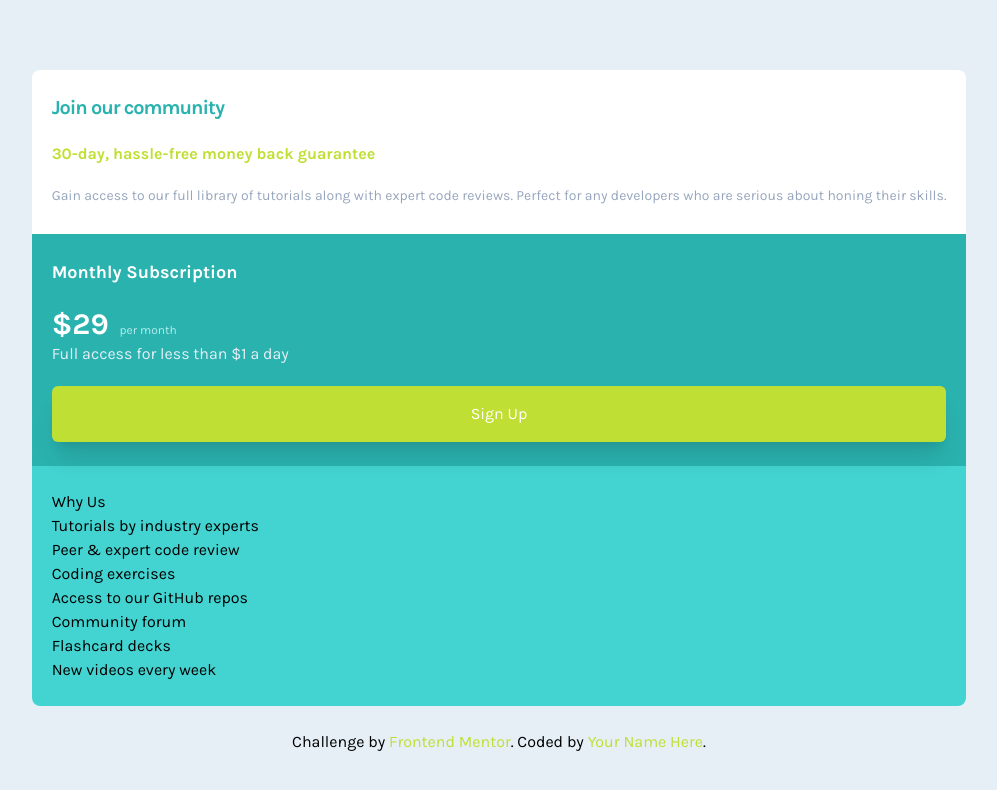
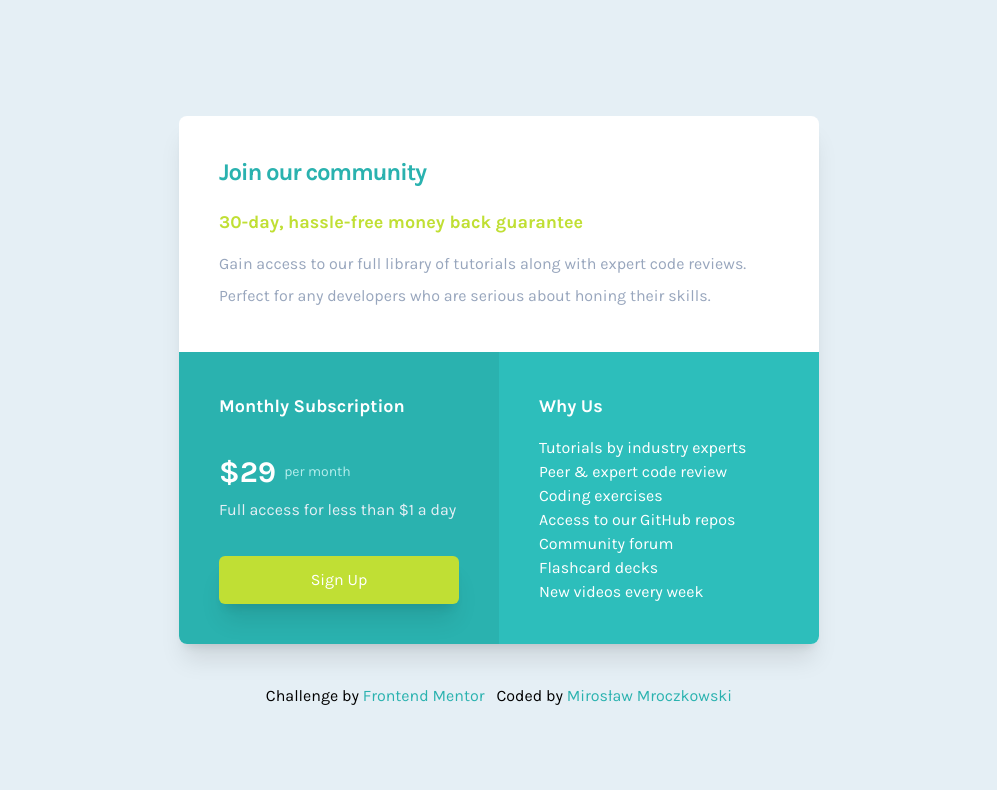
Before and after one commit to FrontEndMentor-MyChallanges/single-price-grid-component, a website: page index.html in a window 1280 px wide. Shown: the whole page, without its empty margins (141-1138 px from the left). Drawn offline with Linux system fonts and the light colour scheme.

Commit message:
Finished html and styles, updated readme

```diff
--- a/index.html
+++ b/index.html
@@ -1,5 +1,6 @@
 <!DOCTYPE html>
 <html lang="en">
+
 <head>
   <meta charset="UTF-8" />
   <meta name="viewport" content="width=device-width, initial-scale=1.0" />
@@ -13,30 +14,33 @@
 
   <title>Frontend Mentor | Single Price Grid Component</title>
 </head>
-  <body class="flex flex-col items-center justify-center w-full h-full min-h-screen font-sans bg-light">
-    <div class="h-full mx-6 my-6 overflow-hidden bg-white rounded-lg wrapper">
-      <div class="card-container">
-        <div class="px-5 py-6 card-heading">
-          <h1 class="text-primary font-[600] text-xl tracking-tighter">Join our community</h1>
-          <h2 class="mt-5 font-bold text-secondary">30-day, hassle-free money back guarantee</h2>
-          <p class="mt-4 text-sm leading-loose text-gray">
+
+<body class="bg-light flex flex-col items-center justify-center w-full h-full min-h-screen font-sans">
+  <div class="wrapper h-full mx-6 my-6 overflow-hidden bg-white rounded-lg shadow-xl">
+    <div class="card-container sm:grid grid-cols-2 max-w-[350px] sm:max-w-[640px]">
+      <div class="card-heading sm:px-10 sm:py-10 col-span-2 px-6 py-6">
+        <h1 class="text-primary font-[600] text-xl sm:text-2xl tracking-tighter">Join our community</h1>
+        <h2 class="text-secondary mt-5 text-lg font-bold">30-day, hassle-free money back guarantee</h2>
+        <p class="text-gray sm:mt-3 sm:text-base sm:leading-8 mt-4 text-sm leading-loose">
           Gain access to our full library of tutorials along with expert code reviews. Perfect for any developers who
           are serious about honing their skills.
         </p>
       </div>
-        <div class="flex flex-col gap-5 px-5 py-6 card-price bg-primary">
+      <div class="card-price bg-primary sm:px-10 sm:py-10 sm:justify-between flex flex-col gap-5 px-6 py-6">
         <h2 class="text-lg font-bold text-white">Monthly Subscription</h2>
-          <div class="">
-            <p class="text-xs text-[#b4edec]">
+        <div class="space-y-2">
+          <p class="text-sm text-[#b4edec] flex items-center">
             <span class="mr-2 text-3xl font-bold text-white">&dollar;29</span> per month
           </p>
           <p class="text-light">Full access for less than &dollar;1 a day</p>
         </div>
-          <button class="w-full py-4 text-white rounded-md shadow-xl bg-secondary">Sign Up</button>
+        <button
+          class="bg-secondary w-full py-3 text-white rounded-md shadow-xl hover:bg-[#afcf21] transition-colors duration-300">Sign
+          Up</button>
       </div>
-        <div class="px-5 py-6 card-description bg-primaryLight">
-          <h2>Why Us</h2>
-          <ul>
+      <div class="card-description bg-primaryLight sm:px-10 sm:py-10 px-6 py-6 text-white">
+        <h2 class="text-lg font-bold">Why Us</h2>
+        <ul class="mt-4">
           <li>Tutorials by industry experts</li>
           <li>Peer &amp; expert code review</li>
           <li>Coding exercises</li>
@@ -49,11 +53,17 @@
     </div>
   </div>
   <footer>
-      <p class="">
-        Challenge by
-        <a href="https://www.frontendmentor.io?ref=challenge" target="_blank" class="text-secondary">Frontend Mentor</a
-        >. Coded by <a href="#" class="text-secondary">Your Name Here</a>.
+    <div class="sm:flex sm:gap-3 sm:mt-4 mx-6 text-center">
+      <p>Challenge by
+        <a href="https://www.frontendmentor.io/challenges/single-price-grid-component-5ce41129d0ff452fec5abbbc"
+          target="_blank" class="text-primary visited:text-secondary hover:underline hover:underline-offset-2">Frontend
+          Mentor</a>
       </p>
+      <p>Coded by <a href="https://www.frontendmentor.io/profile/miroslaw-mroczkowski" target="_blank"
+          class="text-primary visited:text-secondary hover:underline hover:underline-offset-2">Mirosław
+          Mroczkowski</a< /p>
+    </div>
   </footer>
 </body>
+
 </html>
--- a/tailwind.config.js
+++ b/tailwind.config.js
@@ -1,12 +1,12 @@
 /** @type {import('tailwindcss').Config} */
 const defaultTheme = require('tailwindcss/defaultTheme');
 module.exports = {
-  content: ['./**/*.{html,js}'],
+	content: ['./*.{html,js}'],
 	theme: {
 		extend: {
 			colors: {
 				primary: '#2ab2af',
-        primaryLight: '#43d3d0',
+				primaryLight: '#2dbebb',
 				secondary: '	#c0df34',
 				light: '#e5eff5',
 				gray: '#98a6bd',
```
Also changed, not shown: README.md, dist/style.css, images/desktop.png (added), images/mobile.png (added). Lines whose indentation alone changed are shown as unchanged.
